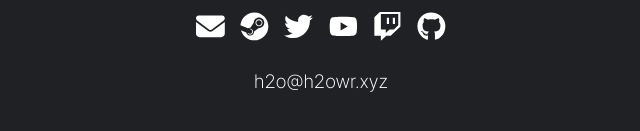
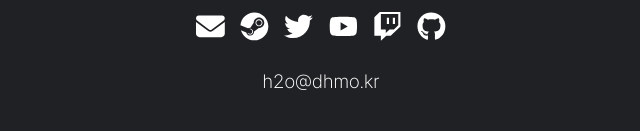
Before and after one commit to H2Owater425/h2o.cx, a plain HTML site: page index.html in a window 1280 px wide. Shown: the part 599-730 px from the top of the page, 319-959 px from the left. Drawn offline with Linux system fonts and the light colour scheme.

Commit message:
fix: Fix email

```diff
--- a/index.html
+++ b/index.html
@@ -36,7 +36,7 @@
 					</a>
 				</div>
 				<div id='mail'>
-					<a href='mailto:h2o@h2owr.xyz'>h2o@h2owr.xyz</a>
+					<a href='mailto:h2o@h2owr.xyz'>h2o@dhmo.kr</a>
 				</div>
 			</div>
 		</main>
```
